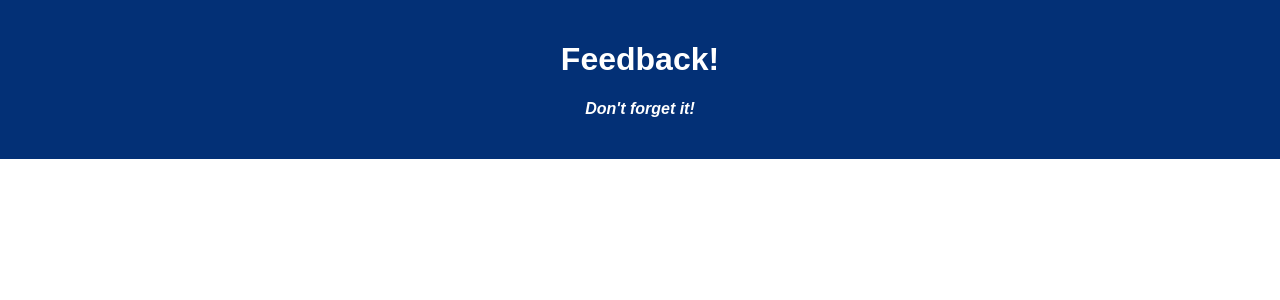
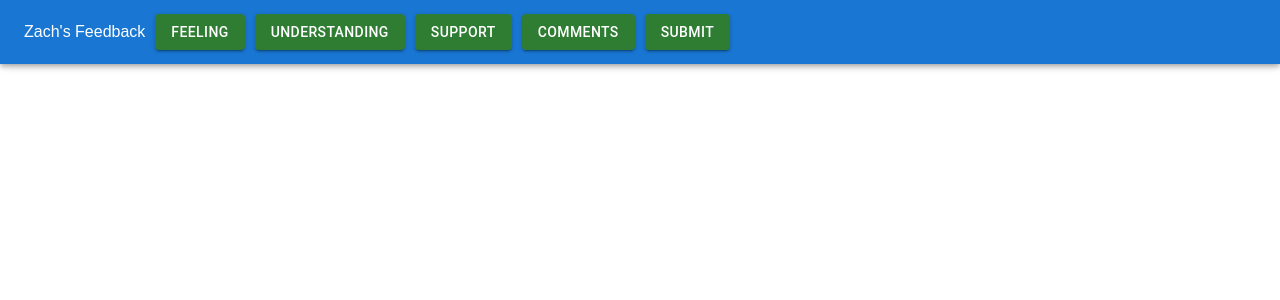
Before and after one commit to zenolook123/redux-feedback-loop, a React (Create React App) app: page / in a window 1280 px wide. Shown: the top 300 px of the page. Built offline with nearby package versions, Linux system fonts and the light colour scheme.

Commit message:
Added initial components, installed MUI and redux
title

```diff
--- a/src/components/App/App.jsx
+++ b/src/components/App/App.jsx
@@ -1,15 +1,13 @@
 import React from 'react';
 import axios from 'axios';
 import './App.css';
-
+import NavBar from '../NavBar/NavBar';
 function App() {
 
   return (
     <div className='App'>
-      <header className='App-header'>
-        <h1 className='App-title'>Feedback!</h1>
-        <h4>Don't forget it!</h4>
-      </header>
+              <NavBar />
+
     </div>
   );
 }
--- /dev/null
+++ b/src/components/NavBar/NavBar.jsx
@@ -0,0 +1,28 @@
+import {AppBar, Button, Toolbar} from '@mui/material';
+import { useHistory } from 'react-router-dom'
+
+
+
+export default function NavBar() {
+    const history = useHistory()
+    function checkout() {
+        history.push("/order")
+      }
+
+      function home() {
+        history.push("/")
+      }
+
+      function customerInfo () {
+        history.push('/pizzaform')
+      }
+return  (<AppBar position="fixed">
+<Toolbar> Zach's Feedback
+<Button color='success' variant='contained' onClick={home} style={{marginLeft:'10px'}}>Feeling</Button>
+<Button color='success' variant='contained' onClick={customerInfo} style={{marginLeft:'10px'}}>Understanding</Button>
+<Button color='success' variant='contained' style={{marginLeft:'10px'}} onClick={checkout}>Support</Button>
+<Button color='success' variant='contained' style={{marginLeft:'10px'}} onClick={checkout}>Comments</Button>
+<Button color='success' variant='contained' style={{marginLeft:'10px'}} onClick={checkout}>Submit</Button>
+</Toolbar>
+</AppBar>)
+}
--- a/src/index.js
+++ b/src/index.js
@@ -3,9 +3,22 @@ import ReactDOM from 'react-dom/client';
 import './index.css';
 import App from './components/App/App';
 
+import { createStore, combineReducers, applyMiddleware } from 'redux';
+import { Provider } from 'react-redux';
+import logger from 'redux-logger'
+
+const storeInstance = createStore(
+    combineReducers({
+
+    }),
+    applyMiddleware(logger)
+)
+
 const root = ReactDOM.createRoot(document.getElementById('root'));
 root.render(
     <React.StrictMode>
+        <Provider store={storeInstance}>
         <App />
+        </Provider>
     </React.StrictMode>
 );
```
Also changed, not shown: package.json (+7 -1 lines), src/components/Comments/Comments.jsx (added), src/components/Feeling/Feeling.jsx (added), src/components/Submit/Submit.Jsx (added), src/components/Support/Support.jsx (added), src/components/Understanding/Understanding.jsx (added), 1 other file (tests, documents, lock files or other folders).
